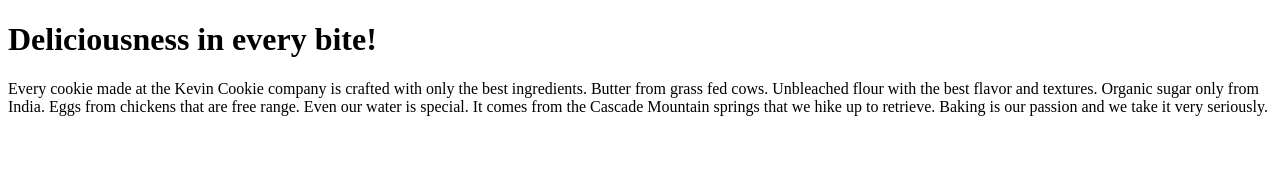
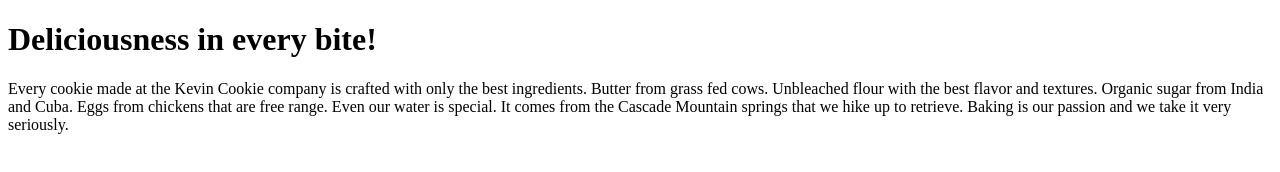
Before and after one commit to Teamjs10/Cookies, a plain HTML site: page index.htm in a window 1280 px wide. Drawn offline with Linux system fonts and the light colour scheme.

Commit message:
Update index.htm

```diff
--- a/index.htm
+++ b/index.htm
@@ -4,7 +4,7 @@
 
 <h1>Deliciousness in every bite!</h1>
 
-<p>Every cookie made at the Kevin Cookie company is crafted with only the best ingredients. Butter from grass fed cows. Unbleached flour with the best flavor and textures. Organic sugar only from India. Eggs from chickens that are free range. Even our water is special. It comes from the Cascade Mountain springs that we hike up to retrieve. Baking is our passion and we take it very seriously.</p>
+<p>Every cookie made at the Kevin Cookie company is crafted with only the best ingredients. Butter from grass fed cows. Unbleached flour with the best flavor and textures. Organic sugar from India and Cuba. Eggs from chickens that are free range. Even our water is special. It comes from the Cascade Mountain springs that we hike up to retrieve. Baking is our passion and we take it very seriously.</p>
 
 </body>
 </html>
```
